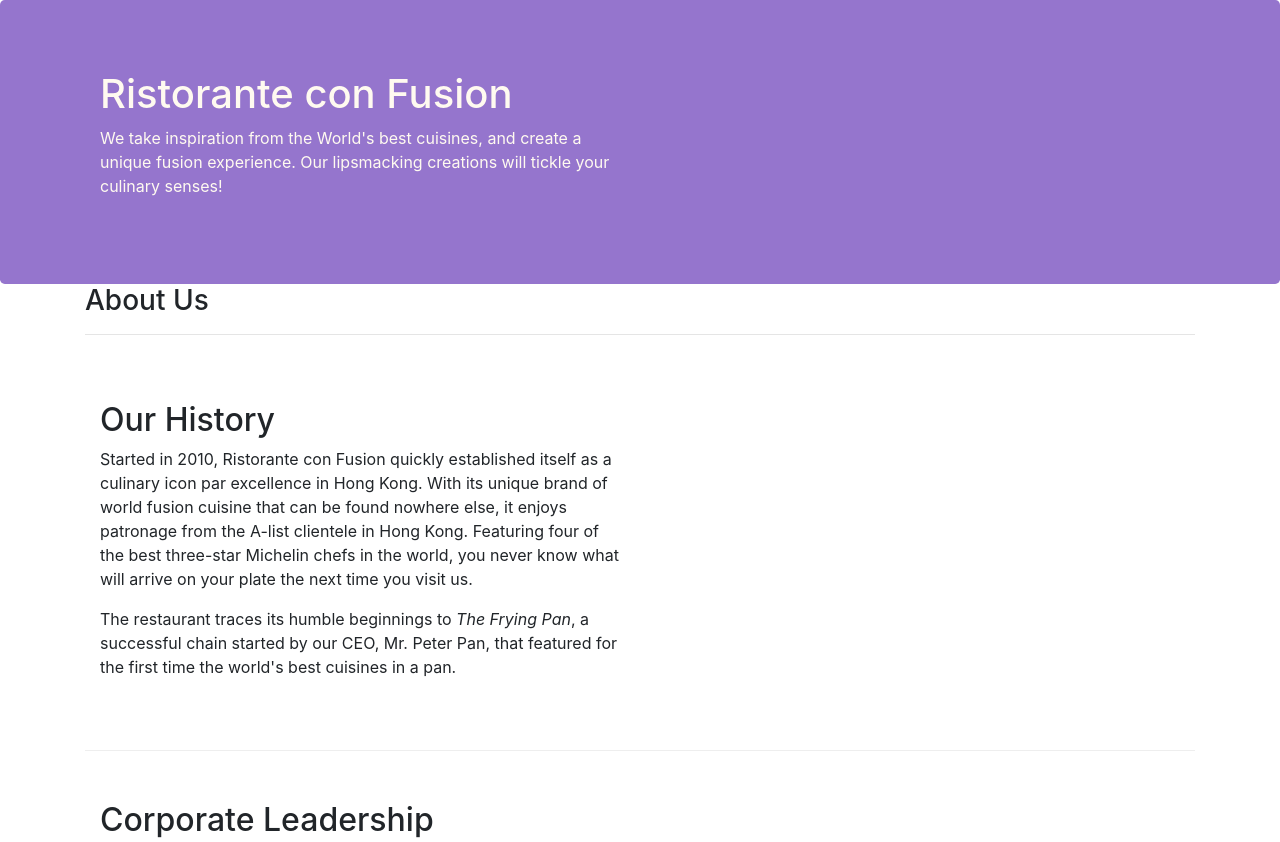
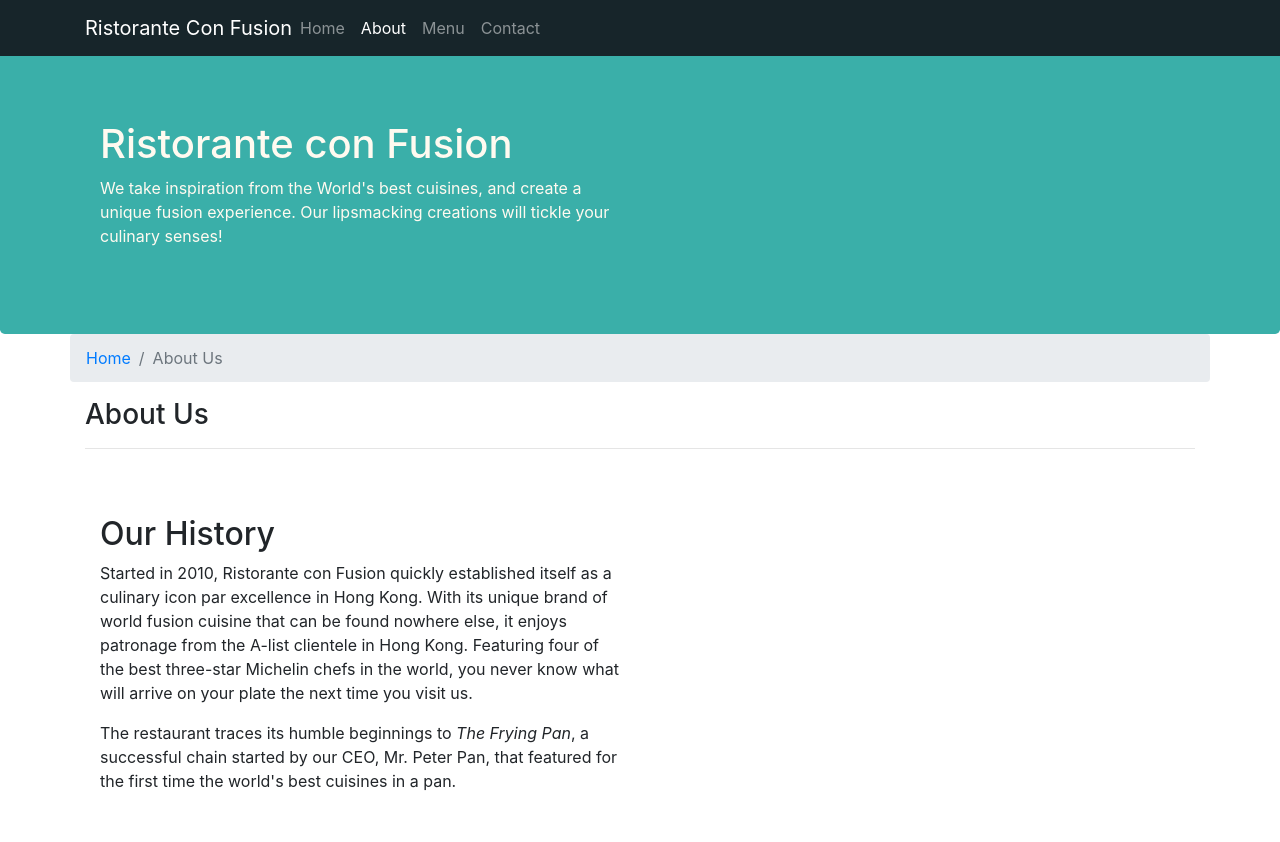
Before and after one commit to AnnanyaBhandari/conFusion, a website: page aboutus.html in a window 1280 px wide. Shown: the top 842 px of the page. Drawn offline with nearby package versions, Linux system fonts and the light colour scheme.

Commit message:
NavBar and Breadcrumbs

```diff
--- a/aboutus.html
+++ b/aboutus.html
@@ -14,7 +14,22 @@
 </head>
 
 <body>
-
+    <nav class="navbar navbar-dark navbar-expand-sm fixed-top">
+        <div class="container">
+            <button class="navbar-toggler" type="button" data-toggle="collapse" data-target="#Navbar">
+                <span class="navbar-toggler-icon"></span>
+            </button>
+            <a class="navbar-brand mr-auto" href="./index.html">Ristorante Con Fusion</a>
+            <div class="collapse navbar-collapse" id="Navbar">
+             <ul class="navbar-nav mr-auto">
+                 <li class="nav-item "><a class="nav-link" href="./index.html">Home</a></li>
+                 <li class="nav-item active"><a class="nav-link" href="#">About</a></li>
+                 <li class="nav-item "><a class="nav-link" href="#">Menu</a></li>
+                 <li class="nav-item "><a class="nav-link" href="#">Contact</a></li>
+             </ul>
+            </div>
+        </div>
+</nav>
     <header class="jumbotron">
         <div class="container">
             <div class="row row-header">
@@ -30,6 +45,10 @@
 
     <div class="container">
         <div class="row">
+            <ol class="col-12 breadcrumb">
+                <li class="breadcrumb-item"><a href="./index.html">Home</a></li>
+                <li class="breadcrumb-item active">About Us</li>
+            </ol>
             <div class="col-12">
                <h3>About Us</h3>
                <hr>
@@ -69,7 +88,7 @@
                 <div class="col-4 offset-1 col-sm-2">
                     <h5>Links</h5>
                     <ul class="list-unstyled">
-                        <li><a href="#">Home</a></li>
+                        <li><a href="./index.html">Home</a></li>
                         <li><a href="#">About</a></li>
                         <li><a href="#">Menu</a></li>
                         <li><a href="#">Contact</a></li>
--- a/css/styles.css
+++ b/css/styles.css
@@ -10,7 +10,7 @@
     min-height:400px;
 }
 .footer{
-    background-color: #D1C4E9;
+    background-color: #DEF2F1;
     margin: 0px auto;
     padding: 20px 0px 20px 0px;
 
@@ -18,7 +18,7 @@
 .jumbotron{
     padding: 70px 30px 70px 30px;
     margin: 0px auto;
-    background-color: #9575CD;
+    background-color: #3AAFA9;
     color: floralwhite;
 }
 address{
@@ -26,3 +26,10 @@
     margin: 0px;
     color: #0f0f0f;
 }
+body{
+    padding: 50px 0px 0px 0px;
+    z-index: 0;
+}
+.navbar-dark{
+    background-color: #17252A;
+}
```
Also changed, not shown: index.html (+17 -2 lines).
